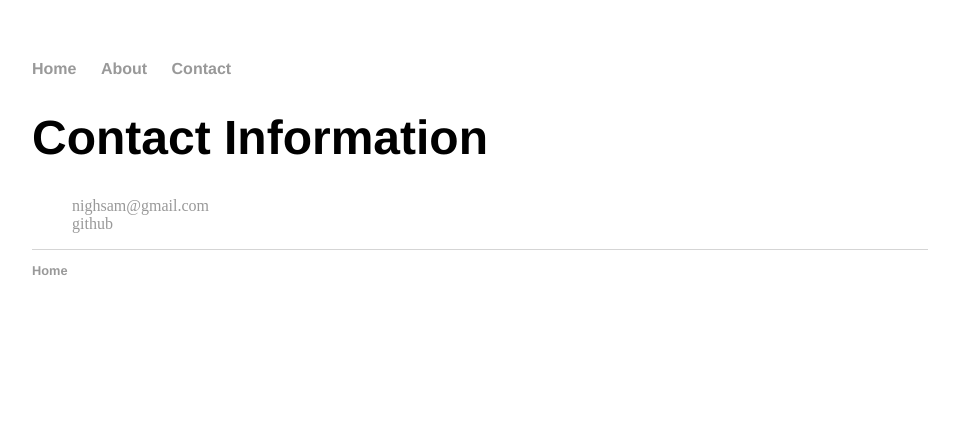
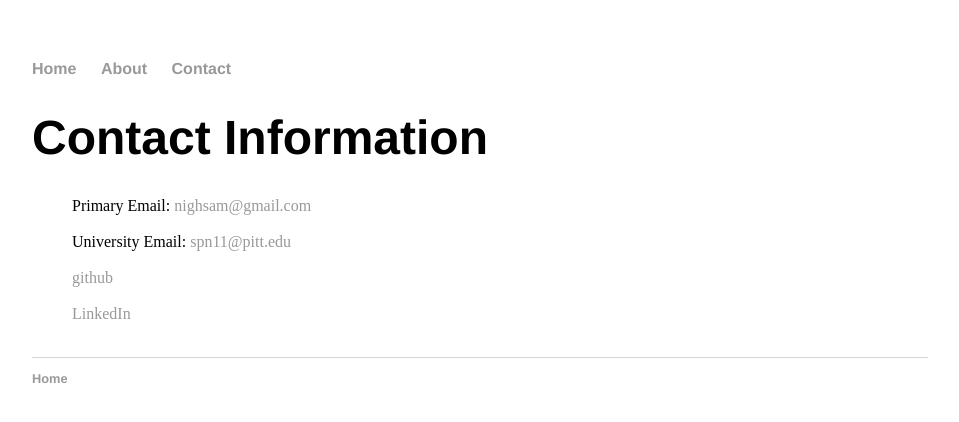
Before and after one commit to SPN11/SPN11.github.io, a Jekyll site: the page built from contact.html, in a window 1280 px wide. Shown: the top 422 px of the page, without its empty margins (160-1119 px from the left). Built offline with Jekyll 4.4.1, drawn with Linux system fonts in a browser that asks for light colours.

Commit message:
Update contact.html

```diff
--- a/contact.html
+++ b/contact.html
@@ -1,11 +1,17 @@
 ---
 layout: default
-title: Sam Nigh, Computer Science Student
+title: Contact Information
 ---
 <div class="blurb">
 	<h1>Contact Information</h1>
 	<ul style="list-style-type:none">
-	  <li><a href="mailto:nighsam@gmail.com">nighsam@gmail.com</a></li>
+	  <li>Primary Email: <a href="mailto:nighsam@gmail.com">nighsam@gmail.com</a></li>
+		<br>
+	  <li>University Email: <a href="mailto:spn11@pitt.edu"> spn11@pitt.edu</a> </li>
+		<br>
 	  <li><a href="https://github.com/spn11">github</a></li>
+		<br>
+	  <li><a href="http://www.linkedin.com/in/samuel-nigh-479081107"> LinkedIn </a></li>
+		<br>
 	</ul>
 </div>
```
